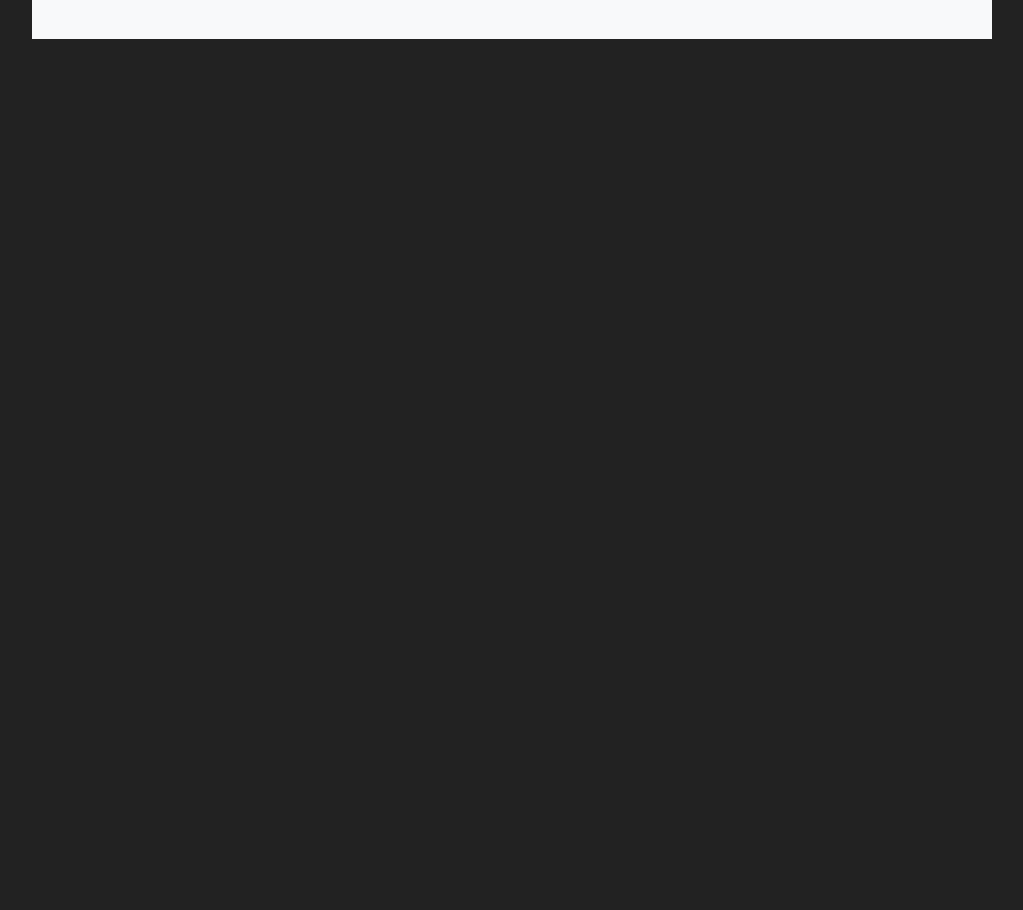
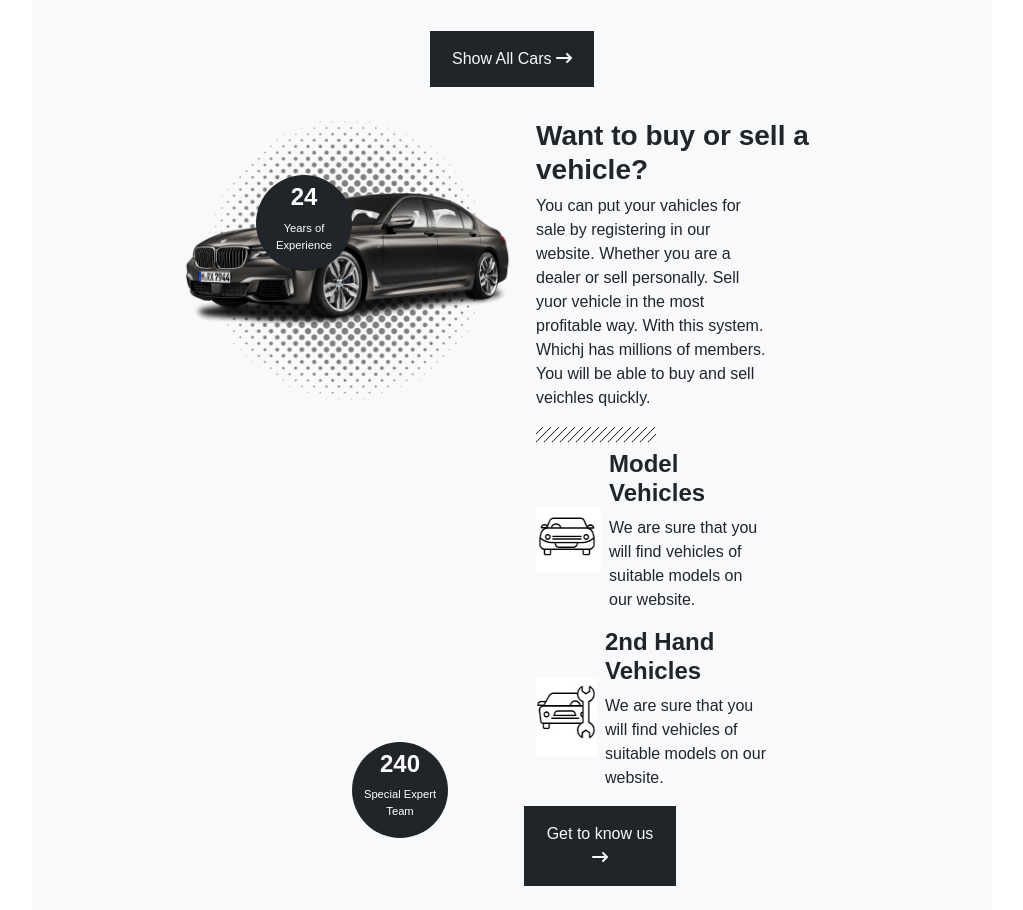
Before and after one commit to francescofalcone05/proj-html-vuejs, a Vue app: page / in a window 1280 px wide. Shown: the part 769-1679 px from the top of the page, without its empty margins (128-1151 px from the left). Before the commit the page ends 808 px from the top, so only its background shows below. Built offline with nearby package versions, Linux system fonts and the light colour scheme.

Commit message:
layout compleate

```diff
--- a/src/components/CardAuto.vue
+++ b/src/components/CardAuto.vue
@@ -10,7 +10,6 @@ export default {
     data() {
         return {
             store,
-            colorHeart: 'lGrey'
 
         }
     },
@@ -20,11 +19,11 @@ export default {
             return risultato.href;
         },
 
-        addFav() {
-            if (this.colorHeart == lGray) {
-                this.colorHeart = lRed
+        addFav(index) {
+            if (this.store.cardLists[index].heart == false) {
+                this.store.cardLists[index].heart = true
             } else {
-                this.colorHeart == lRed
+                this.store.cardLists[index].heart = false
             }
 
         }
@@ -58,10 +57,16 @@ export default {
                         <span><i class="mx-1 fa-solid fa-car"></i> {{ car.marchio }}</span>
                         <span><i class="mx-1 fa-solid fa-gas-pump"></i> {{ car.carburante }}</span>
                     </p>
-                    <span @click="addFav()" class="pb-1 position-absolute bottom-0 start-0" :class="colorHeart"><i
-                            class="fa-solid fa-heart"></i></span>
+                    <span @click="addFav(i)" class="pb-1 position-absolute bottom-0 start-0"
+                        :class="(car.heart == false) ? 'lGrey' : 'lRed'"><i class="fa-solid fa-heart"></i></span>
 
                 </div>
+            </div>
+        </div>
+
+        <div class="row justify-content-center">
+            <div class="col-2 p-3 bg-dark text-light text-center">
+                Show All Cars <i class="fa-solid fa-arrow-right-long"></i>
             </div>
         </div>
 
--- a/src/components/InfoCar.vue
+++ b/src/components/InfoCar.vue
@@ -14,7 +14,10 @@ export default {
         }
     },
     methods: {
-
+        getFlegImg(path) {
+            let risultato = new URL(`../assets/Img/${path}`, import.meta.url);
+            return risultato.href;
+        },
     },
     created() {
 
@@ -31,6 +34,110 @@ export default {
 
 <template>
 
+    <div class="bg-light w-75 mx-auto py-2">
+
+        <div class="row justify-content-center">
+
+            <div class="col-4 p-3 bk-point position-relative">
+                <img class="z-n1 w-100 ruota" :src="getFlegImg('circle-auto-car-1.png')" alt="">
+                <img class="position-absolute top-0 end-0" style="width: 100%;" :src="getFlegImg('aoutcar-about-1.png')"
+                    alt="">
+                <div class="twoForTwo position-absolute bg-dark leftCircle text-center p-2">
+                    <h4 class="fw-bolder">24</h4>
+                    <p class="my_fs">Years of Experience</p>
+                </div>
+                <div class="twoForTwo position-absolute bg-dark rightCircle text-center p-2">
+                    <h4 class="fw-bolder">240</h4>
+                    <p class="my_fs">Special Expert Team</p>
+                </div>
+
+            </div>
+
+            <div class="col-4 px-4 py-3">
+
+                <h3 class="fw-bolder">Want to buy or sell a vehicle?</h3>
+                <p class="ps-5">You can put your vahicles for sale by registering in our website. Whether you are a
+                    dealer or sell
+                    personally. Sell yuor vehicle in the most profitable way. With this system. Whichj has millions of
+                    members. You will be able to buy and sell veichles quickly.
+                </p>
+                <img class="mb-2" :src="getFlegImg('divider.jpg')" alt="">
+
+                <div class="d-flex">
+                    <div class="align-content-center">
+                        <img :src="getFlegImg('Screenshot1.png')" alt="">
+                    </div>
+                    <div class="pe-2 ps-5">
+                        <h4 class="fw-bolder">Model Vehicles</h4>
+                        <p>We are sure that you will find vehicles of suitable models on our website.</p>
+                    </div>
+                </div>
+
+                <div class="d-flex">
+                    <div class="align-content-center">
+                        <img :src="getFlegImg('Screenshot2.png')" alt="">
+                    </div>
+                    <div class="pe-2 ps-5">
+                        <h4 class="fw-bolder">2nd Hand Vehicles</h4>
+                        <p>We are sure that you will find vehicles of suitable models on our website.</p>
+                    </div>
+                </div>
+
+                <div class="row">
+                    <div class="col-6 p-3 bg-dark text-light text-center">
+                        Get to know us <i class="fa-solid fa-arrow-right-long"></i>
+                    </div>
+                </div>
+
+            </div>
+        </div>
+
+    </div>
+
 </template>
 
-<style scoped></style>
+<style scoped>
+/* .bk-point {
+    background-image: url(../assets/Img/circle-auto-car-1.png);
+    background-repeat: no-repeat;
+    background-position: center;
+    background-size: contain;
+    animation: rotate 2s linear infinite;
+} */
+/* @keyframes rotate {
+    0% {
+      transform: rotate(1turn);
+    }
+} */
+
+.ruota {
+    animation: rotate 10s linear infinite;
+}
+
+@keyframes rotate {
+    0% {
+        transform: rotate(1turn);
+    }
+}
+
+.twoForTwo {
+    width: 6rem;
+    height: 6rem;
+    border-radius: 50%;
+    color: white;
+}
+
+.leftCircle {
+    top: 4.5rem;
+    left: 4.5rem;
+}
+
+.rightCircle {
+    bottom: 4rem;
+    right: 4rem;
+}
+
+.my_fs {
+    font-size: 0.7rem;
+}
+</style>
--- a/src/data/store.js
+++ b/src/data/store.js
@@ -9,6 +9,7 @@ const iMieiDati = reactive({
             prezzo: '34.000',
             carburante: 'Electric',
             immagine: 'bmw-8-series-convertible-technical-data-sp-desktop-400x300.jpg',
+            heart: false,
         },
         {
             marchio: 'BMW',
@@ -17,6 +18,7 @@ const iMieiDati = reactive({
             prezzo: '34.000',
             carburante: 'Diesel',
             immagine: 'bmw88-400x300.jpg',
+            heart: false,
         },
         {
             marchio: 'BMW',
@@ -25,6 +27,7 @@ const iMieiDati = reactive({
             prezzo: '34.000',
             carburante: 'Gasoline',
             immagine: 'bmw442-400x300.jpg',
+            heart: false,
         },
         {
             marchio: 'Seat',
@@ -33,6 +36,7 @@ const iMieiDati = reactive({
             prezzo: '27.000',
             carburante: 'Electric',
             immagine: 'yeni-ibiza-2-400x300.jpg',
+            heart: false,
         },
         {
             marchio: 'Seat',
@@ -41,6 +45,7 @@ const iMieiDati = reactive({
             prezzo: '60.000',
             carburante: 'Gasoline',
             immagine: 'makyajli-2022-seat-arona-1-400x300.jpg',
+            heart: false,
         },
         {
             marchio: 'Volswagen',
@@ -49,6 +54,7 @@ const iMieiDati = reactive({
             prezzo: '68.000',
             carburante: 'Electric',
             immagine: 'vw-taigo3832-400x300.jpg',
+            heart: false,
         },
         {
             marchio: 'Volswagen',
@@ -57,6 +63,7 @@ const iMieiDati = reactive({
             prezzo: '47.000',
             carburante: 'Diesel',
             immagine: '2019-vw-t-cross-400x300.jpg',
+            heart: false,
         },
         {
             marchio: 'Volswagen',
@@ -65,6 +72,7 @@ const iMieiDati = reactive({
             prezzo: '32.000',
             carburante: 'Diesel',
             immagine: 'volkswagen-passat-1280x720-1-400x300.jpg',
+            heart: false,
         },
     ]
 
--- a/src/style.css
+++ b/src/style.css
@@ -1,5 +1,5 @@
 body {
-  background-color: #222;
+
   font-family: sans-serif;
 
 }
```
Also changed, not shown: src/assets/Img/Screenshot1.png (added), src/assets/Img/Screenshot2.png (added).
